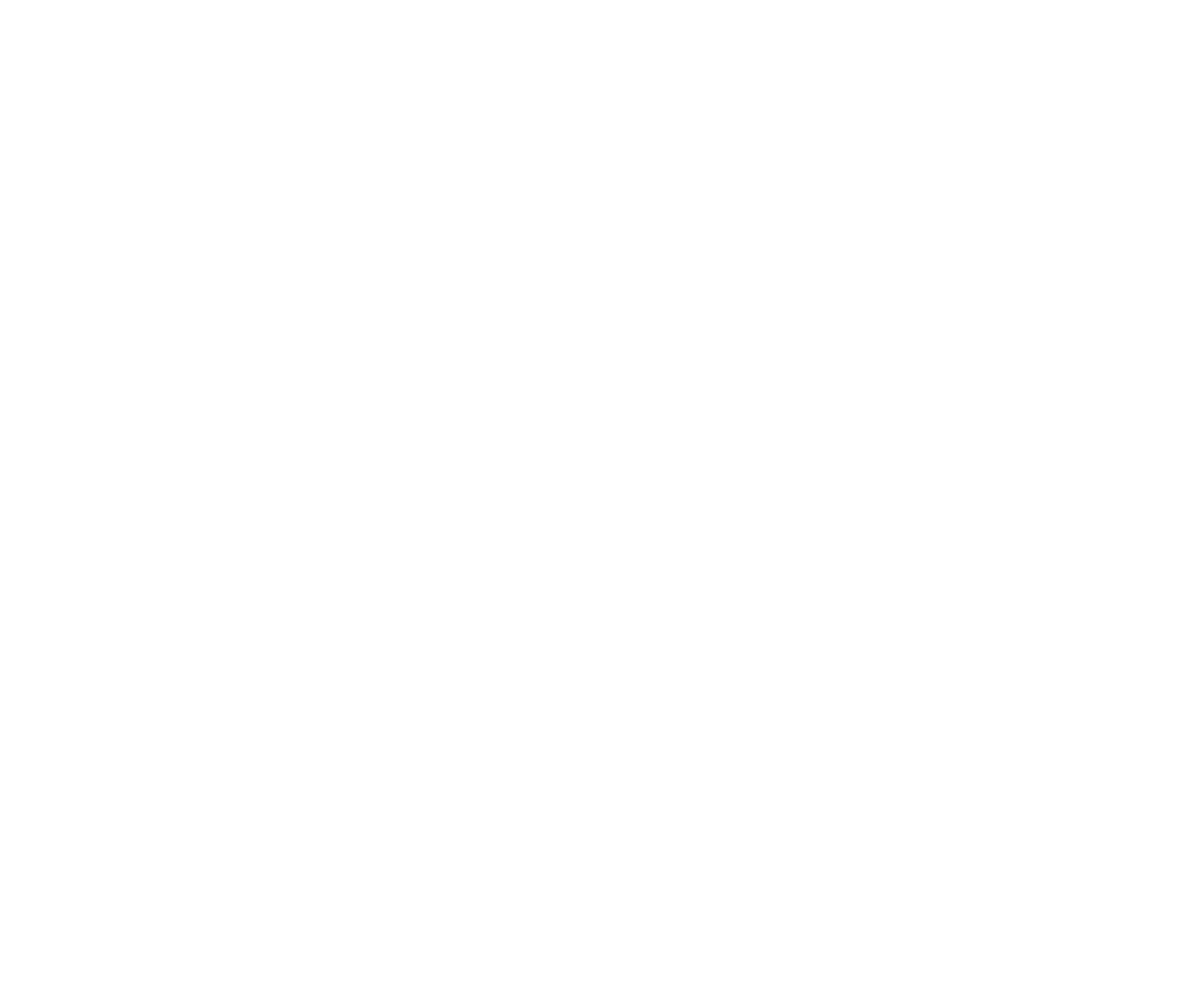
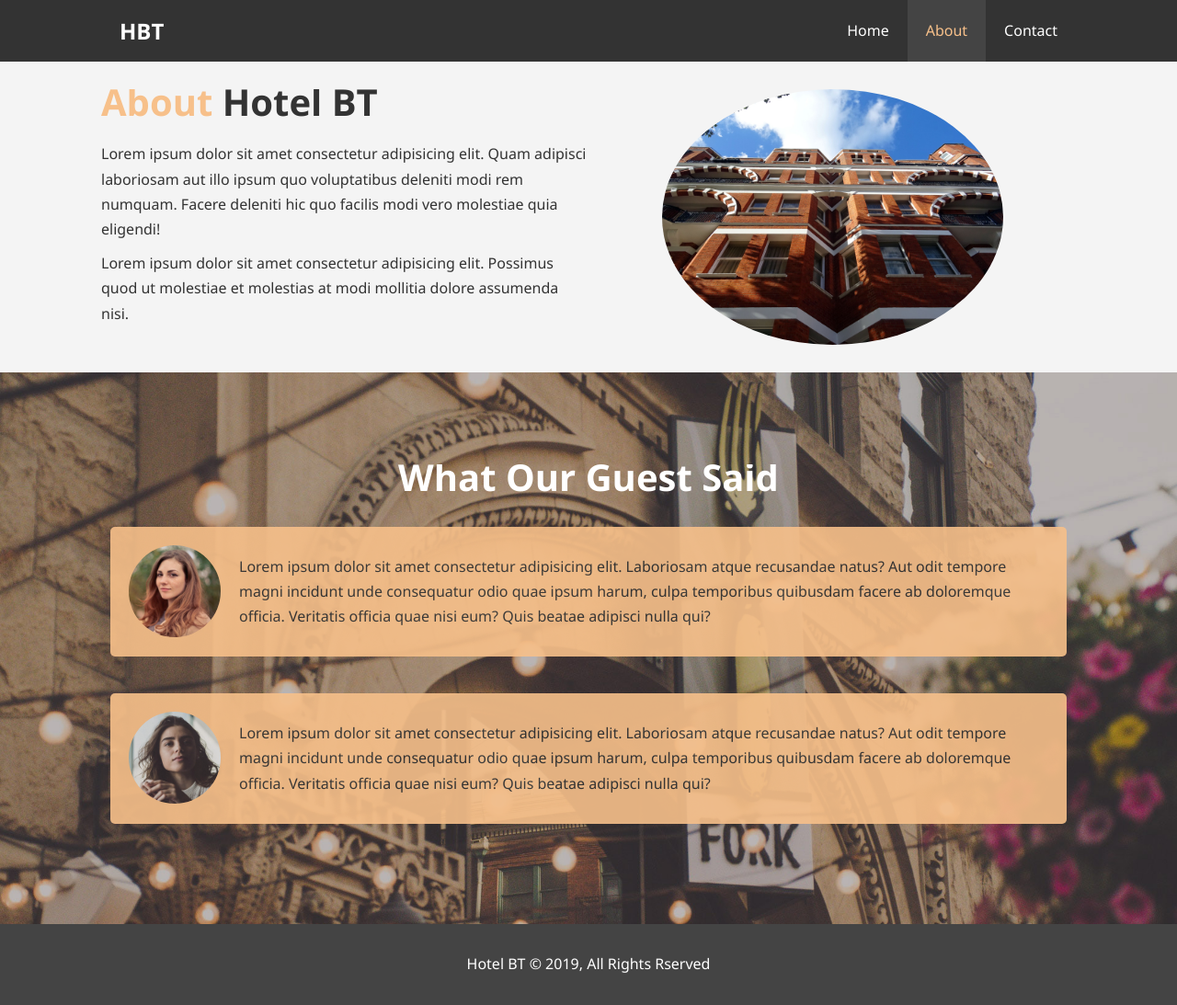
Before and after one commit to FaresJguerim/Hotel-web, a plain HTML site: page about.html in a window 1280 px wide. Shown: the whole page at 92% size. Before the commit the page ends 800 px from the top, so only its background shows below. Drawn offline with Linux system fonts and the light colour scheme.

Commit message:
finished the project

```diff
--- a/about.html
+++ b/about.html
@@ -0,0 +1,86 @@
+<!DOCTYPE html>
+<html lang="en">
+  <head>
+    <meta charset="UTF-8" />
+    <meta name="viewport" content="width=device-width, initial-scale=1.0" />
+    <meta
+      name="description"
+      content="welcome to the mosty extraordinary hotel in bosten Massachusetts"
+    />
+    <meta name="Keyworkds" content="hotel,boston hotel,new england hotel " />
+    <link rel="stylesheet" href="css/style.css" />
+    <title>Hotel BT| About</title>
+    <script
+      src="https://kit.fontawesome.com/e1a47a722f.js"
+      crossorigin="anonymous"
+    ></script>
+  </head>
+  <body>
+    <header>
+      <nav id="navbar">
+        <div class="container">
+          <h1 class="logo"><a href="index.html">HBT</a></h1>
+          <ul>
+            <li><a href="index.html">Home</a></li>
+            <li><a class="current" href="about.html">About</a></li>
+            <li><a href="contact.html">Contact</a></li>
+          </ul>
+        </div>
+      </nav>
+    </header>
+    <section id="about-info" class="bg-light py-3">
+      <div class="container">
+        <div class="info-left">
+          <h1 class="l-heading">
+            <span class="text-primary">About</span> Hotel BT
+          </h1>
+          <p>
+            Lorem ipsum dolor sit amet consectetur adipisicing elit. Quam
+            adipisci laboriosam aut illo ipsum quo voluptatibus deleniti modi
+            rem numquam. Facere deleniti hic quo facilis modi vero molestiae
+            quia eligendi!
+          </p>
+          <p>
+            Lorem ipsum dolor sit amet consectetur adipisicing elit. Possimus
+            quod ut molestiae et molestias at modi mollitia dolore assumenda
+            nisi.
+          </p>
+        </div>
+        <div class="info-right">
+          <img src="./img/photo-2.jpg" alt="hotel" />
+        </div>
+      </div>
+    </section>
+    <div class="clr"></div>
+    <section id="testimonials" class="py-3">
+    <div class="container">
+      <h2 class="l-heading">What Our Guest Said</h2>
+      <div class="testimonials bg-primary">
+        <img src="./img/person-1.jpg" alt="Samantha" />
+        <p>
+          Lorem ipsum dolor sit amet consectetur adipisicing elit. Laboriosam
+          atque recusandae natus? Aut odit tempore magni incidunt unde
+          consequatur odio quae ipsum harum, culpa temporibus quibusdam facere
+          ab doloremque officia. Veritatis officia quae nisi eum? Quis beatae
+          adipisci nulla qui?
+        </p>
+      </div>
+      <div class="testimonials bg-primary">
+        <img src="./img/person-2.jpg" alt="jen" />
+        <p>
+          Lorem ipsum dolor sit amet consectetur adipisicing elit. Laboriosam
+          atque recusandae natus? Aut odit tempore magni incidunt unde
+          consequatur odio quae ipsum harum, culpa temporibus quibusdam facere
+          ab doloremque officia. Veritatis officia quae nisi eum? Quis beatae
+          adipisci nulla qui?
+        </p>
+      </div>
+
+    </div>
+</section>
+
+    <footer id="main-footer">
+      <p>Hotel BT &copy; 2019, All Rights Rserved</p>
+    </footer>
+  </body>
+</html>
--- a/css/style.css
+++ b/css/style.css
@@ -49,6 +49,19 @@
 }
 .clr{
     clear: both;
+}
+.l-heading{
+ font-size: 40px;
+}
+/* padding */
+.py-1{
+  padding: 10px 0;
+}
+.py-2{
+  padding: 20px 0;
+}
+.py-3{
+  padding: 30px 0;
 }
 /* Main Styling */
 html,
@@ -151,6 +164,75 @@ p {
     margin-bottom: 10px;
 
 }
+/* about info */
+#about-info .info-right{
+  float: right;
+  width: 50%;
+  min-height: 100%;
+
+}
+#about-info .info-right img{
+  width: 70%;
+  display: block;
+  margin: auto;
+  border-radius: 50%;
+}
+#about-info .info-left{
+  float: left;
+  width: 50%;
+  min-height: 100%;
+}
+/* testimonials */
+#testimonials{
+  height: 600px;
+  background: url(../img/test-bg.jpg) no-repeat center center/cover;
+  padding: 100px;
+}
+#testimonials .testimonials img{
+  width: 100px;
+  float: left;
+  margin-right: 20px;
+  border-radius: 50%;
+}
+#testimonials h2{
+  text-align: center;
+  color: white;
+  padding-bottom: 40px;
+}
+#testimonials .testimonials{
+  padding: 20px;
+  margin-bottom: 40px;
+  border-radius: 5px;
+  opacity: 0.9;
+
+}
+/* contact form */
+#contact-form .form-group{
+  margin-bottom: 20px;
+}
+#contact-form label{
+  display: block;
+  margin-bottom: 5px;
+
+}
+#contact-form input, #contact-form textarea{
+  width: 100%;
+  padding: 10px;
+  border: 1px #ddd solid;
+
+}
+#contact-form textarea{
+  height: 200px;
+}
+#contact-form input:focus, #contact-form textarea:focus{
+  outline: none;
+  border-color: #f7c08a;
+}
+
+
+
+
+
 /* footer */
 #main-footer {
     text-align: center;
```
Also changed, not shown: contact.html (+86 -0 lines).
